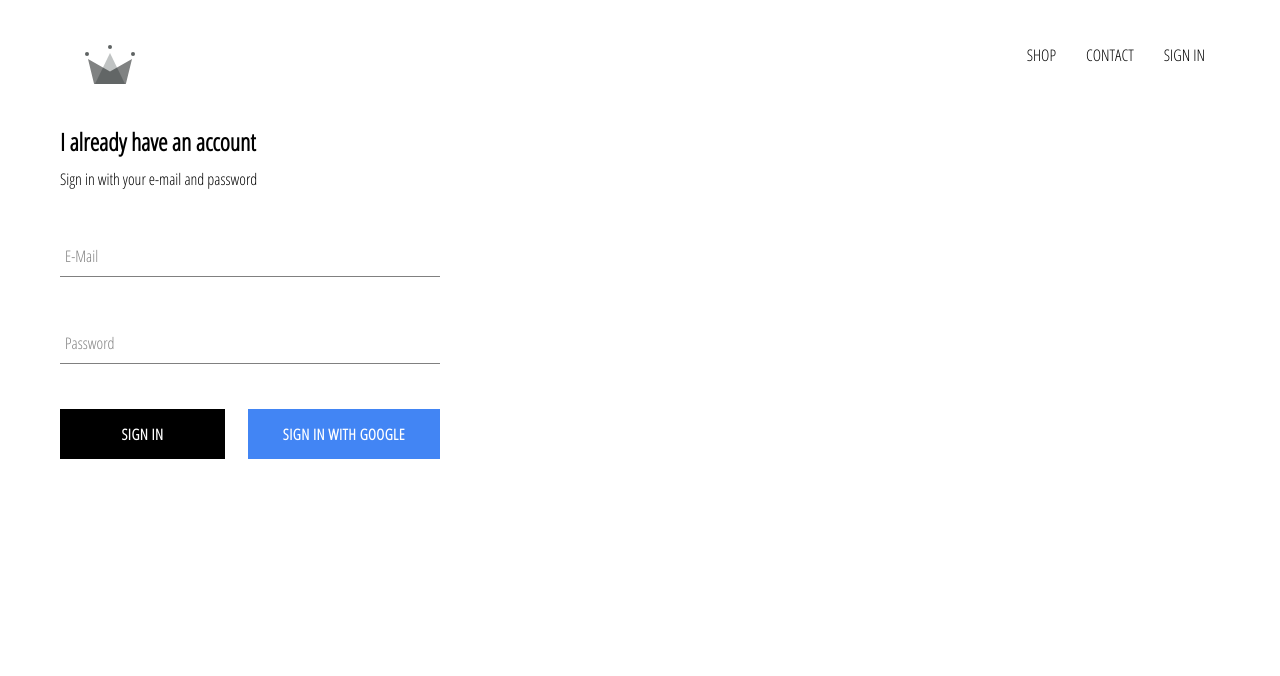
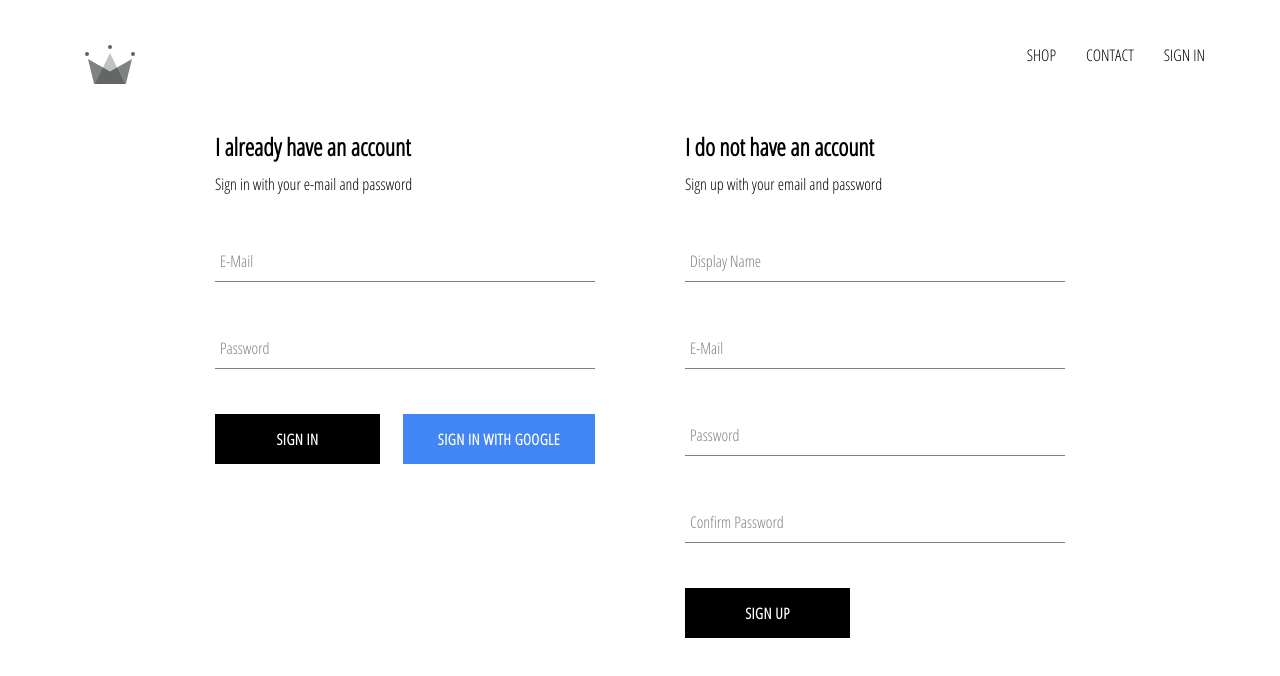
Before and after one commit to vtothe2ndpower/e-com-clothing, a React (Create React App) app: page /signin in a window 1280 px wide. Shown: the top 676 px of the page. Built offline with nearby package versions, Linux system fonts and the light colour scheme; no server answers.

Commit message:
Implemented firebase utils, included ability to store authenticated users into our firebase database

```diff
--- a/src/App.js
+++ b/src/App.js
@@ -6,7 +6,7 @@
 import HomePage from './pages/homepage/homepage.component';
 import ShopPage from './pages/shop/shop.component';
 import SignInAndSignUpPage from './pages/sign-in-and-sign-up/sign-in-and-sign-up.component';
-import { auth } from './firebase/firebase.utils';
+import { auth, createUserProfileDocument } from './firebase/firebase.utils';
 
 
 class App extends Component {
@@ -21,10 +21,21 @@
   unsubscribeFromAuth = null;
 
   componentDidMount() {
-    this.unsubscribeFromAuth = auth.onAuthStateChanged(user => {
-      this.setState({ currentUser: user });
+    this.unsubscribeFromAuth = auth.onAuthStateChanged(async userAuth => {
+      if (userAuth) {
+        const userRef = await createUserProfileDocument(userAuth);
 
-      console.log('user: ', user);
+        userRef.onSnapshot(snapshot => {
+          this.setState({
+            currentUser: {
+              id: snapshot.id,
+              ...snapshot.data()
+            }
+          });
+        });
+      } else {
+        this.setState({ currentUser: userAuth });
+      }
     });
   }
 
--- /dev/null
+++ b/src/components/sign-up/sign-up.component.jsx
@@ -0,0 +1,105 @@
+import React, { Component } from 'react';
+
+import FormInput from '../form-input/form-input.component';
+import CustomButton from '../custom-button/custom-button.component';
+
+import { auth, createUserProfileDocument } from '../../firebase/firebase.utils';
+
+import './sign-up.styles.scss';
+
+class SignUp extends Component {
+  constructor(props) {
+    super(props);
+
+    this.state = {
+      displayName: '',
+      email: '',
+      password: '',
+      confirmPassword: ''
+    };
+  }
+
+  handleSubmit = async (e) => {
+    e.preventDefault();
+
+    const { displayName, email, password, confirmPassword } = this.state;
+
+    if (password !== confirmPassword) {
+      alert("Passwords don't match!");
+      return;
+    }
+
+    try {
+      const { user } = await auth.createUserWithEmailAndPassword(email, password);
+
+      await createUserProfileDocument(user, { displayName });
+
+      this.setState({
+        displayName: '',
+        email: '',
+        password: '',
+        confirmPassword: ''
+      });
+
+    } catch (err) {
+      console.error(err);
+    }
+
+  }
+
+  handleChange = (e) => {
+    const { name, value } = e.target;
+
+    this.setState({ [name]: value });
+  }
+
+  render() {
+    const { displayName, email, password, confirmPassword } = this.state;
+
+    return (
+      <div className='sign-up'>
+        <h2 className='title'>I do not have an account</h2>
+        <span>Sign up with your email and password</span>
+        <form className='sign-up-form' onSubmit={this.handleSubmit}>
+          <FormInput
+            type='text'
+            name='displayName'
+            value={displayName}
+            onChange={this.handleChange}
+            label='Display Name'
+            required
+          />
+          <FormInput
+            type='email'
+            name='email'
+            value={email}
+            onChange={this.handleChange}
+            label='E-Mail'
+            required
+          />
+          <FormInput
+            type='password'
+            name='password'
+            value={password}
+            onChange={this.handleChange}
+            label='Password'
+            required
+          />
+          <FormInput
+            type='password'
+            name='confirmPassword'
+            value={confirmPassword}
+            onChange={this.handleChange}
+            label='Confirm Password'
+            required
+          />
+          <CustomButton type='submit'>
+            SIGN UP
+          </CustomButton>
+        </form>
+      </div>
+    );
+  }
+}
+
+export default SignUp;
--- /dev/null
+++ b/src/components/sign-up/sign-up.styles.scss
@@ -0,0 +1,9 @@
+.sign-up {
+  display: flex;
+  flex-direction: column;
+  width: 380px;
+
+  .title {
+    margin: 10px 0;
+  }
+}
--- a/src/firebase/firebase.utils.js
+++ b/src/firebase/firebase.utils.js
@@ -12,6 +12,37 @@
   appId: "1:199697812406:web:445ecd71bbe9dd6b328f17",
   measurementId: "G-Y4JEEFG35B"
 };
+
+export const createUserProfileDocument = async (userAuth, additionalData) => {
+  // Does not exist
+  if (!userAuth) return;
+
+  // Does exist
+  const userRef = firestore.doc(`users/${userAuth.uid}`);
+  const snapshot = await userRef.get();
+
+  console.log('userRef: ', userRef);
+  console.log('snapshot: ', snapshot);
+
+  // Doesn't exist in our db
+  if (!snapshot.exists) {
+    const { displayName, email } = userAuth;
+    const createdAt = new Date();
+
+    try {
+      await userRef.set({
+        displayName,
+        email,
+        createdAt,
+        ...additionalData
+      });
+    } catch (err) {
+      console.log('Error Creating User: ', err);
+    }
+  }
+
+  return userRef;
+}
 
 firebase.initializeApp(config);
 
--- a/src/pages/sign-in-and-sign-up/sign-in-and-sign-up.component.jsx
+++ b/src/pages/sign-in-and-sign-up/sign-in-and-sign-up.component.jsx
@@ -1,12 +1,14 @@
 import React from 'react';
 
 import SignIn from '../../components/sign-in/sign-in.component';
+import SignUp from '../../components/sign-up/sign-up.component';
 
 import './sign-in-and-sign-up.styles.scss';
 
 const SignInAndSignUpPage = () => (
   <div className="sign-in-and-sign-up">
     <SignIn />
+    <SignUp />
   </div>
 
 );
--- a/src/pages/sign-in-and-sign-up/sign-in-and-sign-up.styles.scss
+++ b/src/pages/sign-in-and-sign-up/sign-in-and-sign-up.styles.scss
@@ -0,0 +1,6 @@
+.sign-in-and-sign-up {
+  width: 850px;
+  display: flex;
+  justify-content: space-between;
+  margin: 30px auto;
+}
```
